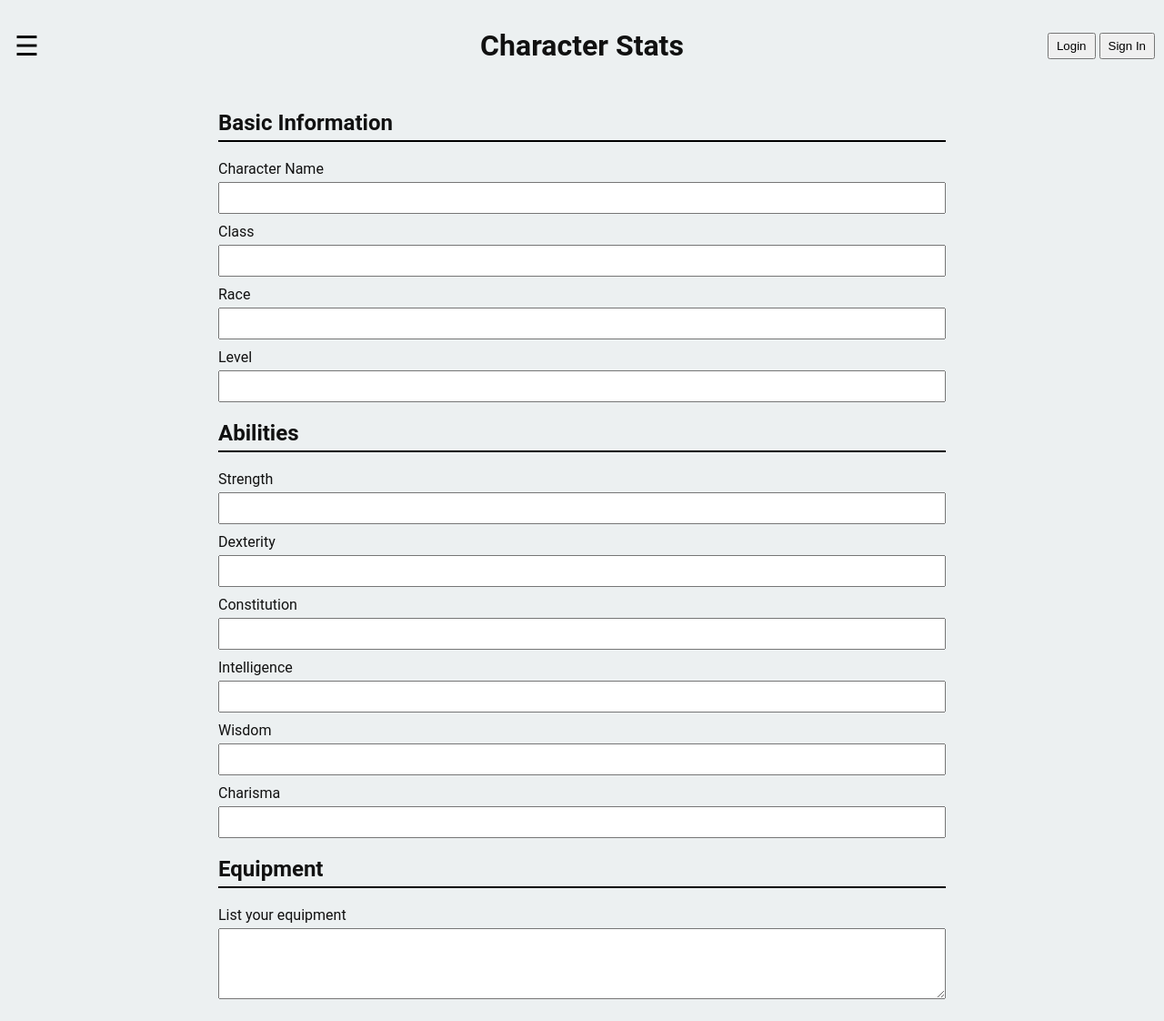
After one commit to rag5798/rpgtaskmanager, a Django app: page /character in a window 1280 px wide. The commit adds this page. Shown: the whole page at 91% size. Run offline with Django 5.2, Linux system fonts and the light colour scheme.

Commit message:
character page + code organization + UI

```diff
--- /dev/null
+++ b/sidequest/static/sidequest/character.css
@@ -0,0 +1,26 @@
+.container {
+    max-width: 800px;
+    margin: 0 auto;
+}
+h1 {
+    text-align: center;
+}
+.section {
+    margin-bottom: 20px;
+}
+.section h2 {
+    border-bottom: 2px solid #000;
+    padding-bottom: 5px;
+}
+.input-group {
+    margin-bottom: 10px;
+}
+.input-group label {
+    display: block;
+    margin-bottom: 5px;
+}
+.input-group input, .input-group select, .input-group textarea {
+    width: 100%;
+    padding: 8px;
+    box-sizing: border-box;
+}
--- a/sidequest/static/sidequest/styles.css
+++ b/sidequest/static/sidequest/styles.css
@@ -1,12 +1,13 @@
 body {
     margin: 0;
-    font-family: Arial, sans-serif;
-    background-color: #f0f0f0;
+    font-family: 'Roboto', Arial, Helvetica, sans-serif;
+    background-color: #ECF0F1;
+    color: #111;
 }
 
 a {
     text-decoration: none;
-    color:#111;
+    color:inherit;
 }
 
 header {
@@ -33,7 +34,7 @@ header h1{
 }
 
 .user-login button {
-    padding: 5px;
+    padding: 5px 8px;
 }
 
 #menu-container {
@@ -49,7 +50,8 @@ header h1{
 }
 
 #menu-content {
-    padding: 20px;
+    padding: 20px 10px;
+    margin-top: 8dvh;
 }
 
 #menu-content a {
@@ -64,7 +66,6 @@ header h1{
     cursor: pointer;
     background: transparent;
     border: none;
-    color: black;
     justify-self: left; /* Center the hamburger icon */
 }
 
--- /dev/null
+++ b/sidequest/templates/sidequest/character.html
@@ -0,0 +1,68 @@
+{% extends "./master.html" %}
+{% load static %}
+
+{% block title %} Character Stats {% endblock %}
+{% block mainTitle %} Character Stats {% endblock %}
+
+{% block links %}
+    <link rel="stylesheet" href="{% static 'sidequest/character.css' %}?6282024">
+{% endblock %}
+
+{% block content %}
+    <div class="container">
+        <div class="section">
+            <h2>Basic Information</h2>
+            <div class="input-group">
+                <label for="name">Character Name</label>
+                <input type="text" id="name" name="name">
+            </div>
+            <div class="input-group">
+                <label for="class">Class</label>
+                <input type="text" id="class" name="class">
+            </div>
+            <div class="input-group">
+                <label for="race">Race</label>
+                <input type="text" id="race" name="race">
+            </div>
+            <div class="input-group">
+                <label for="level">Level</label>
+                <input type="number" id="level" name="level" min="1" max="20">
+            </div>
+        </div>
+
+        <div class="section">
+            <h2>Abilities</h2>
+            <div class="input-group">
+                <label for="strength">Strength</label>
+                <input type="number" id="strength" name="strength" min="1" max="20">
+            </div>
+            <div class="input-group">
+                <label for="dexterity">Dexterity</label>
+                <input type="number" id="dexterity" name="dexterity" min="1" max="20">
+            </div>
+            <div class="input-group">
+                <label for="constitution">Constitution</label>
+                <input type="number" id="constitution" name="constitution" min="1" max="20">
+            </div>
+            <div class="input-group">
+                <label for="intelligence">Intelligence</label>
+                <input type="number" id="intelligence" name="intelligence" min="1" max="20">
+            </div>
+            <div class="input-group">
+                <label for="wisdom">Wisdom</label>
+                <input type="number" id="wisdom" name="wisdom" min="1" max="20">
+            </div>
+            <div class="input-group">
+                <label for="charisma">Charisma</label>
+                <input type="number" id="charisma" name="charisma" min="1" max="20">
+            </div>
+        </div>
+        <div class="section">
+            <h2>Equipment</h2>
+            <div class="input-group">
+                <label for="equipment">List your equipment</label>
+                <textarea id="equipment" name="equipment" rows="4"></textarea>
+            </div>
+        </div>
+    </div>
+{% endblock %}
--- a/sidequest/templates/sidequest/master.html
+++ b/sidequest/templates/sidequest/master.html
@@ -5,7 +5,7 @@
         <meta charset="UTF-8">
         <meta name="viewport" content="width=device-width, initial-scale=1.0">
         <title>{% block title %}{% endblock %}</title>
-        <link rel="stylesheet" href="{% static 'sidequest/styles.css' %}">
+        <link rel="stylesheet" href="{% static 'sidequest/styles.css' %}?6282024">
         <script src="{% static 'sidequest/index.js' %}" defer></script>
         {% block links %}
         {% endblock %}
@@ -13,21 +13,23 @@
     <body>
         <header>
             <button id="menu-trigger">☰</button> <!-- Hamburger icon -->
-            <h1>Side Quest</h1>
+            <h1><a href="home">{% block mainTitle %}{% endblock %}</a></h1>
             <div class="user-login">
-                <input type="text" placeholder="Username">
-                <button>Login</button>
+                <button><a href="login">Login</a></button>
+                <button><a href="register">Sign In</a></button>
             </div>
         </header>
 
         <div id="menu-container">
             <div id="menu-content">
-                <a href="">Home</a>
+                <a href="home">Home</a>
                 <a href="task">Tasks</a>
-                <a href="hello_there">Character</a>
+                <a href="character">Character</a>
             </div>
         </div>
-        {% block content %}
-        {% endblock %}
+        <main>
+            {% block content %}
+            {% endblock %}
+        </main>
     </body>
 </html>
--- a/sidequest/urls.py
+++ b/sidequest/urls.py
@@ -3,8 +3,10 @@ from . import views
 from django.contrib.auth import views as auth_views
 
 urlpatterns = [
-    path("" , views.home, name='home'),
+    path("", views.home, name='home'),
+    path("home", views.home, name='home'),
     path("task", views.task, name='task'),
-    path('login/', views.custom_login_view, name='login'),
-    path('register/', views.register, name='register'),
+    path("character", views.character, name='character'),
+    path('login', views.custom_login_view, name='login'),
+    path('register', views.register, name='register'),
 ]
--- a/sidequest/views.py
+++ b/sidequest/views.py
@@ -18,6 +18,12 @@ def task(request):
     return render(
         request,
         "sidequest/task.html",
+    )
+
+def character(request):
+    return render(
+        request,
+        "sidequest/character.html",
     )
 
 def user_login(request):
```
Also changed, not shown: sidequest/static/sidequest/form.css (added, +60 -0 lines), sidequest/static/sidequest/index.css (+15 -0 lines), sidequest/templates/sidequest/add_user.html (+25 -14 lines), sidequest/templates/sidequest/index.html (+4 -7 lines), sidequest/templates/sidequest/login.html (+20 -14 lines), sidequest/templates/sidequest/protected_page.html (+7 -8 lines), sidequest/templates/sidequest/task.html (+4 -6 lines).
